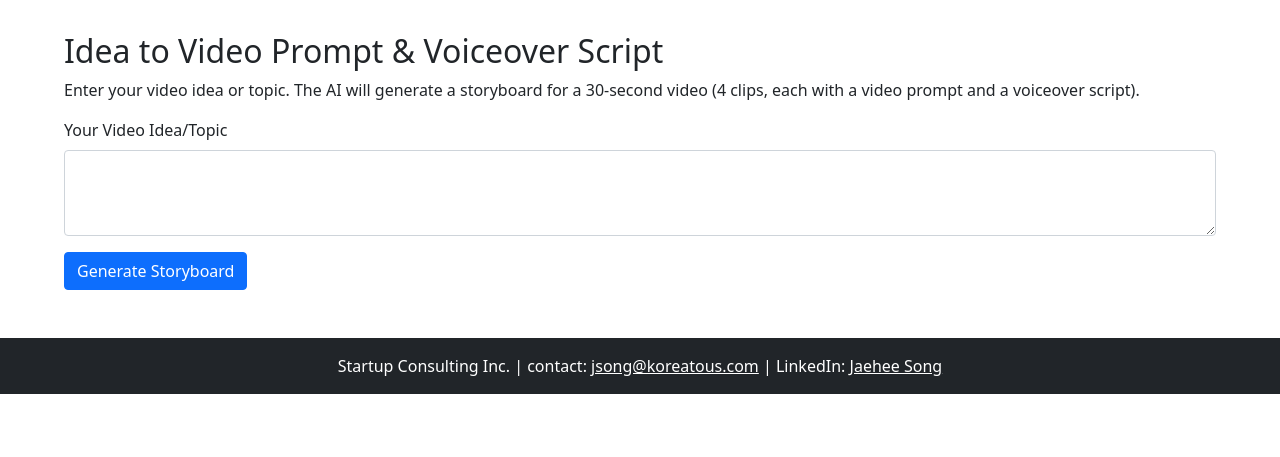
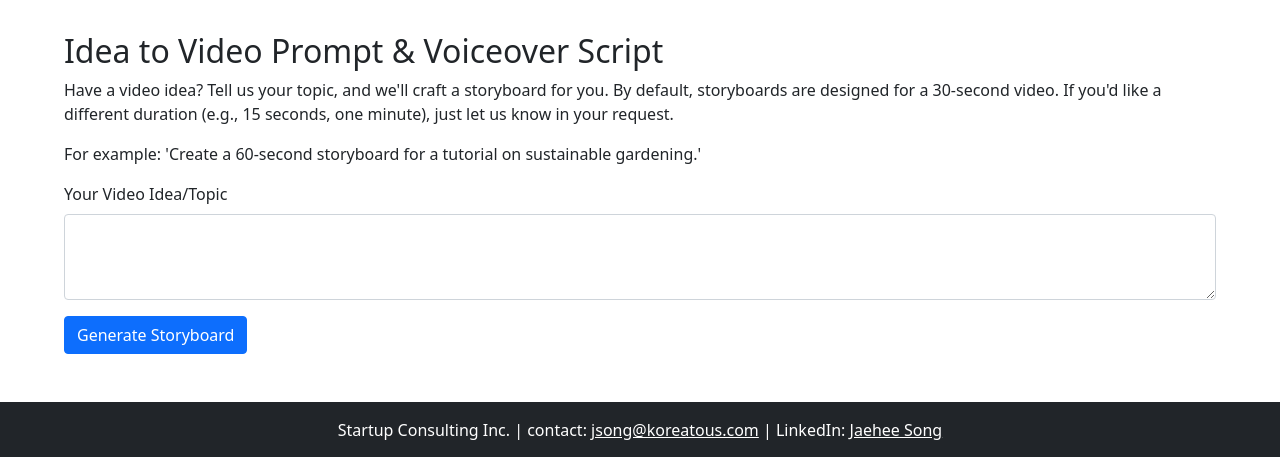
Before and after one commit to jsong1004/convert-script-to-podcast, a Flask app: page /idea-to-video in a window 1280 px wide. Shown: the part 56-513 px from the top of the page. Run offline with Flask 3, Linux system fonts and the light colour scheme.

Commit message:
Revised idea to video description, and added edit, download storyboard

```diff
--- a/app.py
+++ b/app.py
@@ -403,25 +403,75 @@ def idea_to_video():
     clips = None
     error = None
     if request.method == 'POST':
-        user_input = request.form.get('user_input', '').strip()
-        app.logger.info(f"Received idea-to-video request with input: '{user_input}'")
-        if not user_input:
-            error = "Please enter your video idea or topic."
-            app.logger.warning("Empty user input received")
+        # If editing storyboard
+        if request.form.get('edit_mode') == '1':
+            # Rebuild clips from form data
+            clips = []
+            idx = 0
+            while True:
+                video_prompt = request.form.get(f'video_prompt_{idx}')
+                voice_script = request.form.get(f'voice_script_{idx}')
+                audio_prompt = request.form.get(f'audio_prompt_{idx}')
+                if video_prompt is None:
+                    break
+                clips.append({
+                    'video_prompt': video_prompt,
+                    'voice_script': voice_script,
+                    'audio_prompt': audio_prompt
+                })
+                idx += 1
         else:
-            # Check API key availability
-            if not GEMINI_API_KEY:
-                error = "Gemini API Key is not configured. Please contact the administrator."
-                app.logger.error("GEMINI_API_KEY not available for video generation")
+            user_input = request.form.get('user_input', '').strip()
+            app.logger.info(f"Received idea-to-video request with input: '{user_input}'")
+            if not user_input:
+                error = "Please enter your video idea or topic."
+                app.logger.warning("Empty user input received")
             else:
-                try:
-                    app.logger.info("Generating video storyboard...")
-                    clips = generate_video_storyboard(user_input)
-                    app.logger.info(f"Successfully generated {len(clips) if clips else 0} clips")
-                except Exception as e:
-                    error = str(e)
-                    app.logger.error(f"Error generating video storyboard: {error}", exc_info=True)
+                # Check API key availability
+                if not GEMINI_API_KEY:
+                    error = "Gemini API Key is not configured. Please contact the administrator."
+                    app.logger.error("GEMINI_API_KEY not available for video generation")
+                else:
+                    try:
+                        app.logger.info("Generating video storyboard...")
+                        clips = generate_video_storyboard(user_input)
+                        app.logger.info(f"Successfully generated {len(clips) if clips else 0} clips")
+                    except Exception as e:
+                        error = str(e)
+                        app.logger.error(f"Error generating video storyboard: {error}", exc_info=True)
     return render_template('idea_to_video.html', clips=clips, error=error)
+
+@app.route('/download-storyboard', methods=['POST'])
+def download_storyboard():
+    # Rebuild clips from form data
+    clips = []
+    idx = 0
+    while True:
+        video_prompt = request.form.get(f'video_prompt_{idx}')
+        voice_script = request.form.get(f'voice_script_{idx}')
+        audio_prompt = request.form.get(f'audio_prompt_{idx}')
+        if video_prompt is None:
+            break
+        clips.append({
+            'video_prompt': video_prompt,
+            'voice_script': voice_script,
+            'audio_prompt': audio_prompt
+        })
+        idx += 1
+    # Format storyboard as text
+    output = []
+    for i, clip in enumerate(clips, 1):
+        output.append(f"Clip {i}\nVideo Prompt: {clip['video_prompt']}\nVoice Script: {clip['voice_script']}\nAudio Prompt: {clip['audio_prompt']}\n")
+    storyboard_text = '\n'.join(output)
+    # Send as downloadable file
+    from flask import Response
+    return Response(
+        storyboard_text,
+        mimetype='text/plain',
+        headers={
+            'Content-Disposition': 'attachment;filename=storyboard.txt'
+        }
+    )
 
 if __name__ == '__main__':
     # Basic logging configuration
--- a/templates/idea_to_video.html
+++ b/templates/idea_to_video.html
@@ -2,7 +2,8 @@
 {% block content %}
 <div class="container mt-4">
   <h2>Idea to Video Prompt & Voiceover Script</h2>
-  <p>Enter your video idea or topic. The AI will generate a storyboard for a 30-second video (4 clips, each with a video prompt and a voiceover script).</p>
+  <p>Have a video idea? Tell us your topic, and we'll craft a storyboard for you. By default, storyboards are designed for a 30-second video. If you'd like a different duration (e.g., 15 seconds, one minute), just let us know in your request.</p>
+  <p>For example: 'Create a 60-second storyboard for a tutorial on sustainable gardening.'</p>
   <form method="post">
     <div class="mb-3">
       <label for="user_input" class="form-label">Your Video Idea/Topic</label>
@@ -16,20 +17,36 @@
   {% if clips %}
     <hr>
     <h4>Storyboard (4 Clips):</h4>
+    <form method="post" action="{{ url_for('idea_to_video') }}">
+      <input type="hidden" name="edit_mode" value="1">
       <div class="row">
         {% for clip in clips %}
           <div class="col-md-6 mb-4">
             <div class="card h-100">
               <div class="card-body">
                 <h5 class="card-title">Clip {{ loop.index }}</h5>
-              <p><strong>Video Prompt:</strong> {{ clip.video_prompt }}</p>
-              <p><strong>Voice Script:</strong> {{ clip.voice_script }}</p>
-              <p><strong>Audio Prompt:</strong> {{ clip.audio_prompt }}</p>
+                <div class="mb-2">
+                  <label for="video_prompt_{{ loop.index0 }}"><strong>Video Prompt:</strong></label>
+                  <textarea class="form-control" name="video_prompt_{{ loop.index0 }}" id="video_prompt_{{ loop.index0 }}" rows="2">{{ clip.video_prompt }}</textarea>
+                </div>
+                <div class="mb-2">
+                  <label for="voice_script_{{ loop.index0 }}"><strong>Voice Script:</strong></label>
+                  <textarea class="form-control" name="voice_script_{{ loop.index0 }}" id="voice_script_{{ loop.index0 }}" rows="2">{{ clip.voice_script }}</textarea>
+                </div>
+                <div class="mb-2">
+                  <label for="audio_prompt_{{ loop.index0 }}"><strong>Audio Prompt:</strong></label>
+                  <textarea class="form-control" name="audio_prompt_{{ loop.index0 }}" id="audio_prompt_{{ loop.index0 }}" rows="2">{{ clip.audio_prompt }}</textarea>
+                </div>
               </div>
             </div>
           </div>
         {% endfor %}
       </div>
+      <div class="d-flex gap-2">
+        <button type="submit" class="btn btn-success">Save Edits</button>
+        <button type="submit" formaction="{{ url_for('download_storyboard') }}" formmethod="post" class="btn btn-secondary">Download Storyboard</button>
+      </div>
+    </form>
   {% endif %}
 </div>
 {% endblock %}
```
Lines whose indentation alone changed are shown as unchanged.
